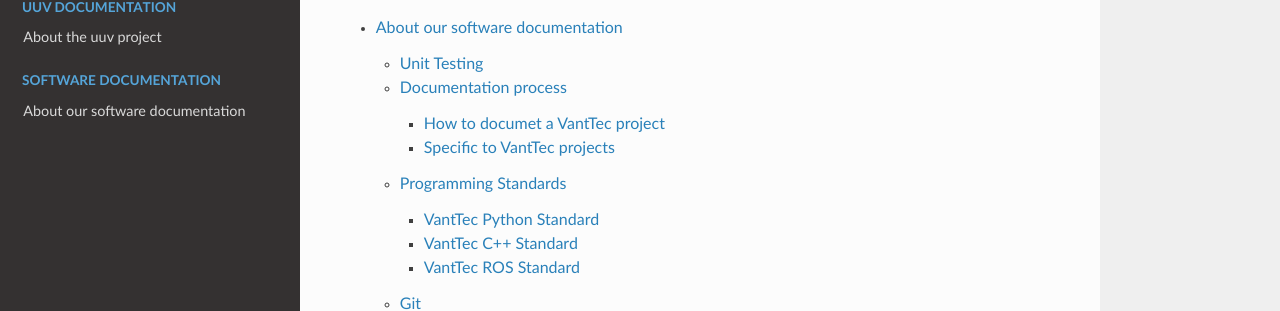
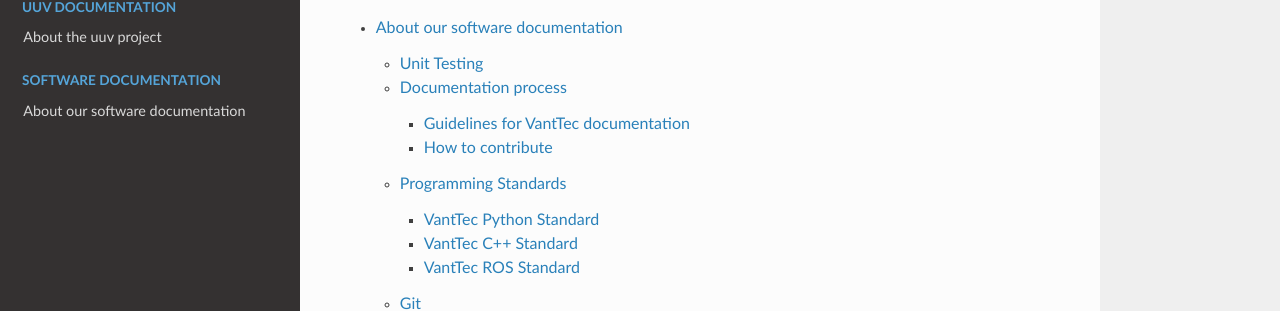
Before and after one commit to vanttec/vanttec_documentation, a Sphinx documentation site: the page built from source/index.rst, in a window 1280 px wide and 900 px high, scrolled down 2110 px. Shown: the part 335-646 px from the top of the window. Built offline with Sphinx 7.4.7 and the Read the Docs theme 2.0.0, drawn with Linux system fonts in a browser that asks for light colours; pages that are not in the unit, such as notebooks, are missing from menus; some of the changed lines change nothing that is shown.

Commit message:
Update vsd_documentation_process.rst

```diff
--- a/source/vsd/vsd_documentation_process.rst
+++ b/source/vsd/vsd_documentation_process.rst
@@ -1,18 +1,23 @@
 =====================
 Documentation process
 =====================
+In this segment the documentation process of a project is described for VantTec members.
 
-How to documet a VantTec project
-================================
-We based our documentation process on the following tutorials, in this segment we will show hot to create a documentation for a project in VantTec.
+Guidelines for VantTec documentation
+===================================
+* Always use formal and impersonal language.
+Rst files expected to be added to a project are recommended to be named as follows:
+* First, make sure the file is in the correct folder, it should be by the initials of the project or by a short name of it.
+For example, if you are going to add a file in which you are going to document the Self-Driving vehicle Mechanics, you sould go to the car folder, and add the file sdv_mechanics.rst
+* For Specific doubts about the documentation process, please contact Guillermo Cepeda.
 
-You can find the tutorials here:
-
+How to contribute
+=================================
+Some useful tutorials on the software used for documentation is shown below:
 * https://www.sphinx-doc.org/en/master/tutorial/index.html#tutorial-build-your-first-project
 * https://docs.readthedocs.io/en/stable/tutorial/index.html
 
-Some usefull material for the documentation process:
-We redommend the following videos made by Audrey Tavares which by following the instructions and exapmles we can edit, add a VantTec project docuemntation :
+Videos made by Audrey Tavares are also useful to collaborate to VantTec's documentation:
 
 .. raw:: html
 
@@ -41,15 +46,3 @@
 .. raw:: html
 
     <iframe width="560" height="315" src="https://www.youtube.com/embed/v4eoYpCON_c" title="YouTube video player" frameborder="0" allow="accelerometer; autoplay; clipboard-write; encrypted-media; gyroscope; picture-in-picture" allowfullscreen></iframe>
-
-
-
-Specific to VantTec projects
-============================
-
-We reccomend that when adding a rst file to a VantTec project, you add it by naming it as follows:
-
-* First, make sure the file is in the correct folder, it should be by the initials of the project or by a short name of it.
-* For example, if you are going to add a file in which you are going to document the Self Driving vehicle Mechanics
-* Shou sould go to the car folder, and add the file sdv_mechanics.rst
-* For Specific doubts about the documentation process, please contact Guillermo Cepeda.
```
